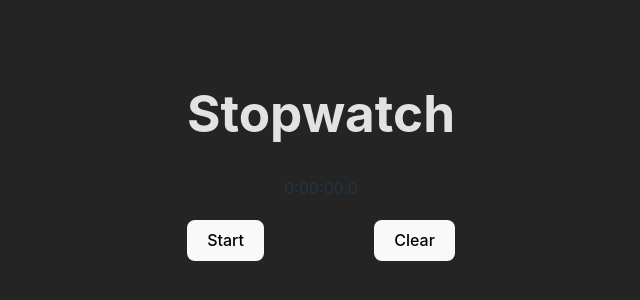
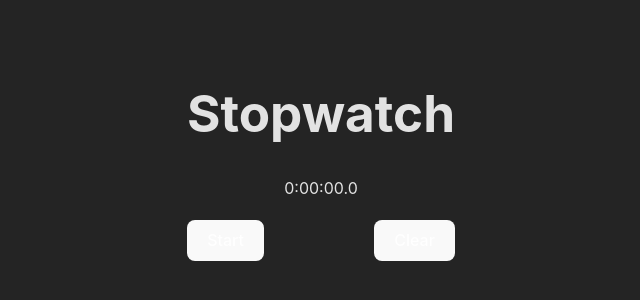
Before and after one commit to johnn4127/react101Practice, a React (Vite) app in the folder dezStopWatch/: page / in a window 1280 px wide. Shown: the part 244-544 px from the top of the page, without its empty margins (319-959 px from the left). Built offline with nearby package versions, Linux system fonts and the light colour scheme.

Commit message:
adds coloring to dezStopWatch

```diff
--- a/dezStopWatch/src/App.css
+++ b/dezStopWatch/src/App.css
@@ -53,3 +53,10 @@ body{
 .titleStop{
   color: rgba(255, 255, 255, 0.87)
 }
+.timer{
+  color: rgba(255, 255, 255, 0.87)
+}
+button{
+  background-color: #1a1a1a;
+  color: #ffffffde;
+}
--- a/dezStopWatch/src/components/DezStopWatch.jsx
+++ b/dezStopWatch/src/components/DezStopWatch.jsx
@@ -44,7 +44,7 @@ const DezStopWatch = () => {
         <h1 className='titleStop'>Stopwatch</h1>
       </div>
       <div className='clock'>
-        <label>{convertToTime(lapse)}</label>
+        <label className='timer'>{convertToTime(lapse)}</label>
       </div>
       <div className='stopWatchButtons'>
         <button onClick={handleRunClick}>{running ? 'Stop' : 'Start'}</button>
```
